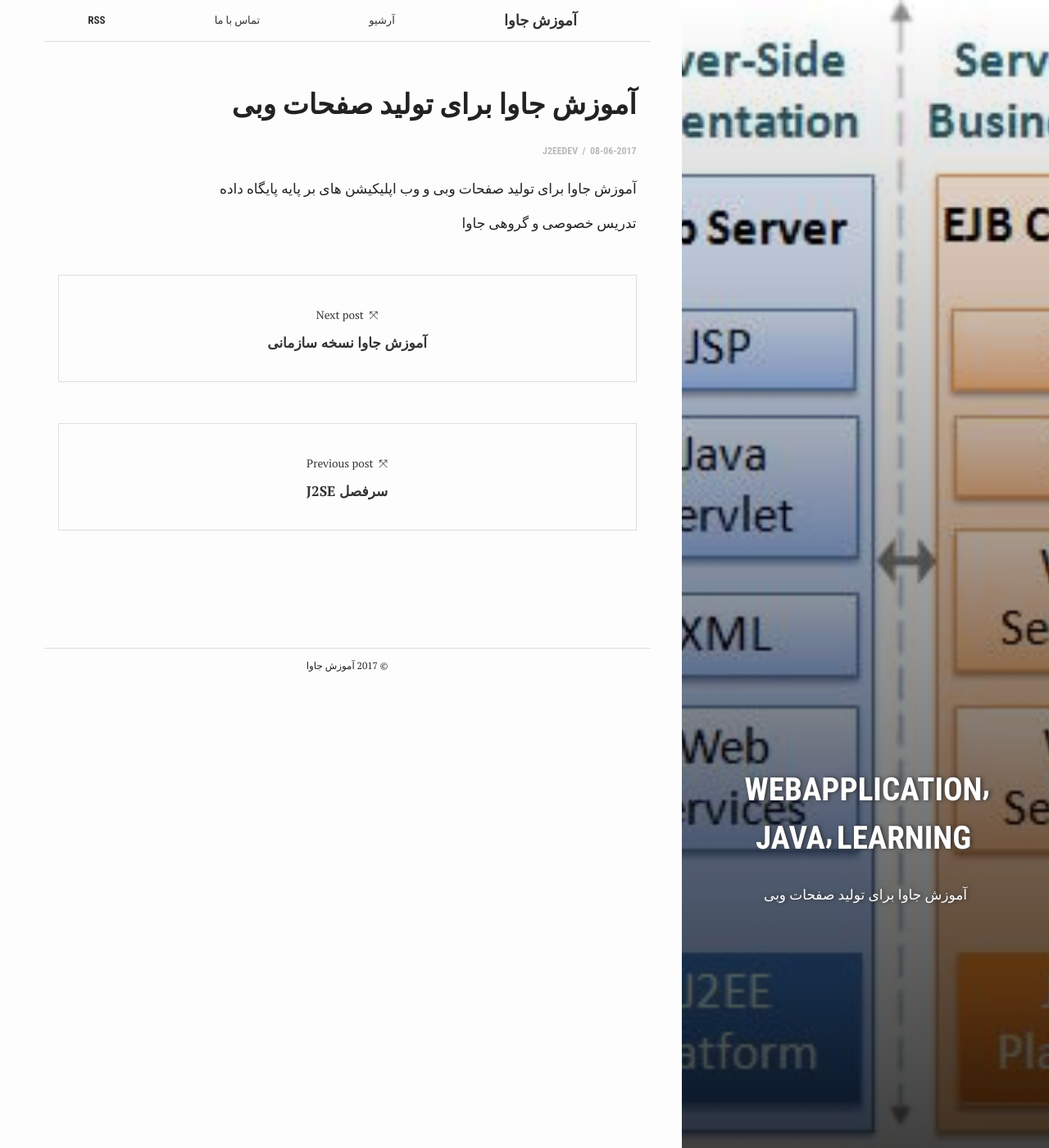
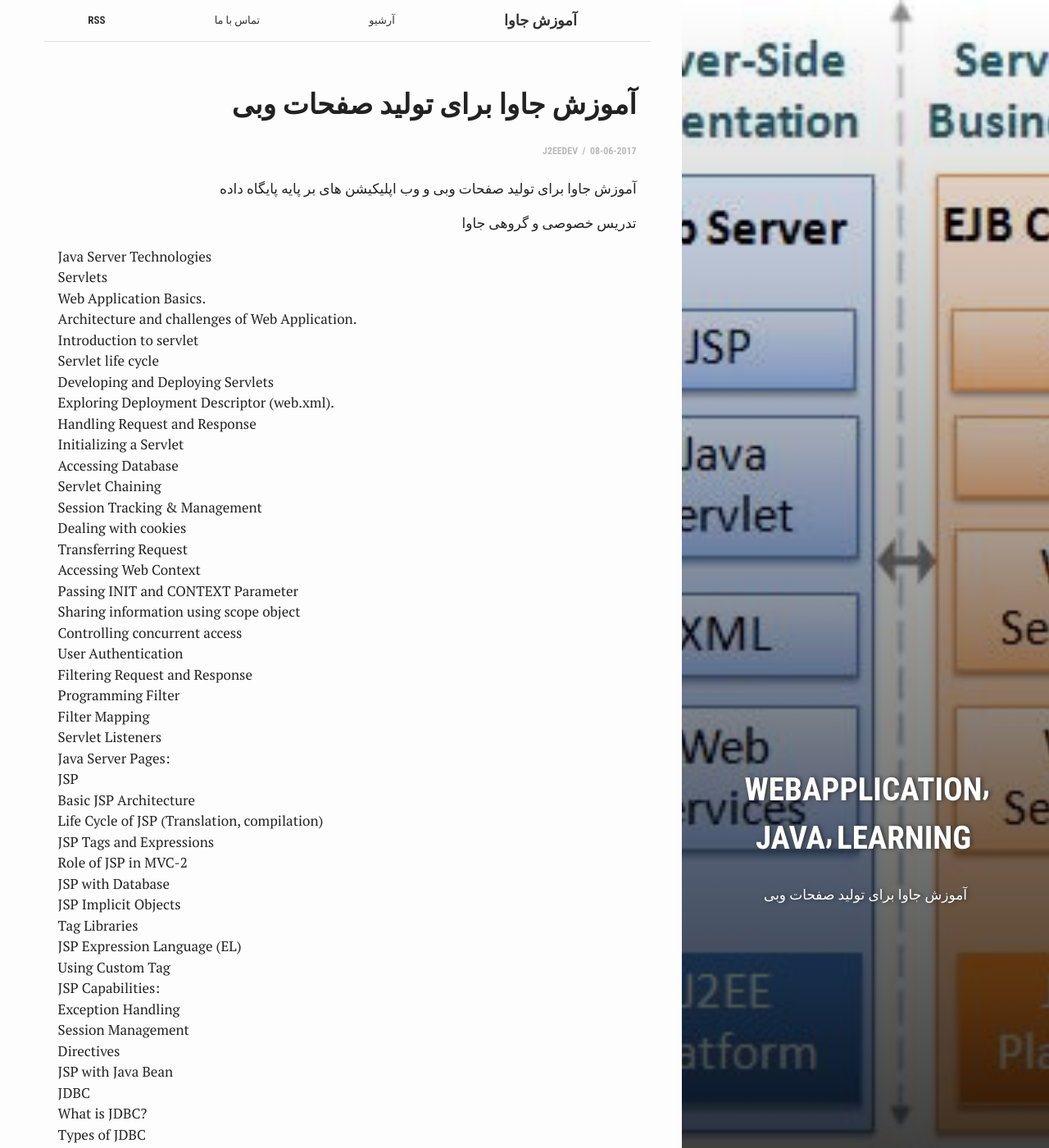
Before and after one commit to j2eedev-ir/j2eedev-ir.github.io, a Jekyll site: the page built from _posts/2017-6-08-page0.md, in a window 1280 px wide and 1400 px high. Shown: the whole window at 82% size. Built offline with Jekyll 4.4.1, drawn with Linux system fonts in a browser that asks for light colours; some of the changed text lies outside the part shown.

Commit message:
Update 2017-6-08-page0.md

```diff
--- a/_posts/2017-6-08-page0.md
+++ b/_posts/2017-6-08-page0.md
@@ -15,3 +15,65 @@ bg: 'j2ee.jpg'
 آموزش جاوا برای تولید صفحات وبی و وب اپلیکیشن های بر پایه پایگاه داده
 
 تدریس خصوصی و گروهی جاوا
+
+<div dir="ltr">
+Java Server Technologies<br/>
+Servlets<br/>
+Web Application Basics.<br/>
+Architecture and challenges of Web Application.<br/>
+Introduction to servlet<br/>
+Servlet life cycle<br/>
+Developing and Deploying Servlets<br/>
+Exploring Deployment Descriptor (web.xml).<br/>
+Handling Request and Response<br/>
+Initializing a Servlet<br/>
+Accessing Database<br/>
+Servlet Chaining<br/>
+Session Tracking & Management<br/>
+Dealing with cookies<br/>
+Transferring Request<br/>
+Accessing Web Context<br/>
+Passing INIT and CONTEXT Parameter<br/>
+Sharing information using scope object<br/>
+Controlling concurrent access<br/>
+User Authentication<br/>
+Filtering Request and Response<br/>
+Programming Filter<br/>
+Filter Mapping<br/>
+Servlet Listeners<br/>
+Java Server Pages:<br/>
+JSP<br/>
+Basic JSP Architecture<br/>
+Life Cycle of JSP (Translation, compilation)<br/>
+JSP Tags and Expressions<br/>
+Role of JSP in MVC-2<br/>
+JSP with Database<br/>
+JSP Implicit Objects<br/>
+Tag Libraries<br/>
+JSP Expression Language (EL)<br/>
+Using Custom Tag<br/>
+JSP Capabilities:<br/>
+Exception Handling<br/>
+Session Management<br/>
+Directives<br/>
+JSP with Java Bean<br/>
+JDBC<br/>
+What is JDBC?<br/>
+Types of JDBC<br/>
+Connecting to Database<br/>
+Retrieving and Updating data<br/>
+SQL<br/>
+MySQL<br/>
+HTML<br/>
+CSS<br/>
+JavaScript<br/>
+Ajax<br/>
+Hibernate<br/>
+What is Hibernate?<br/>
+Understanding EntityRelationShip<br/>
+Writing Entities<br/>
+Mapping Entities<br/>
+Synchronizing with Database<br/>
+Using Hibernate with Applications<br/>
+Spring IOC module
+</div>
```
